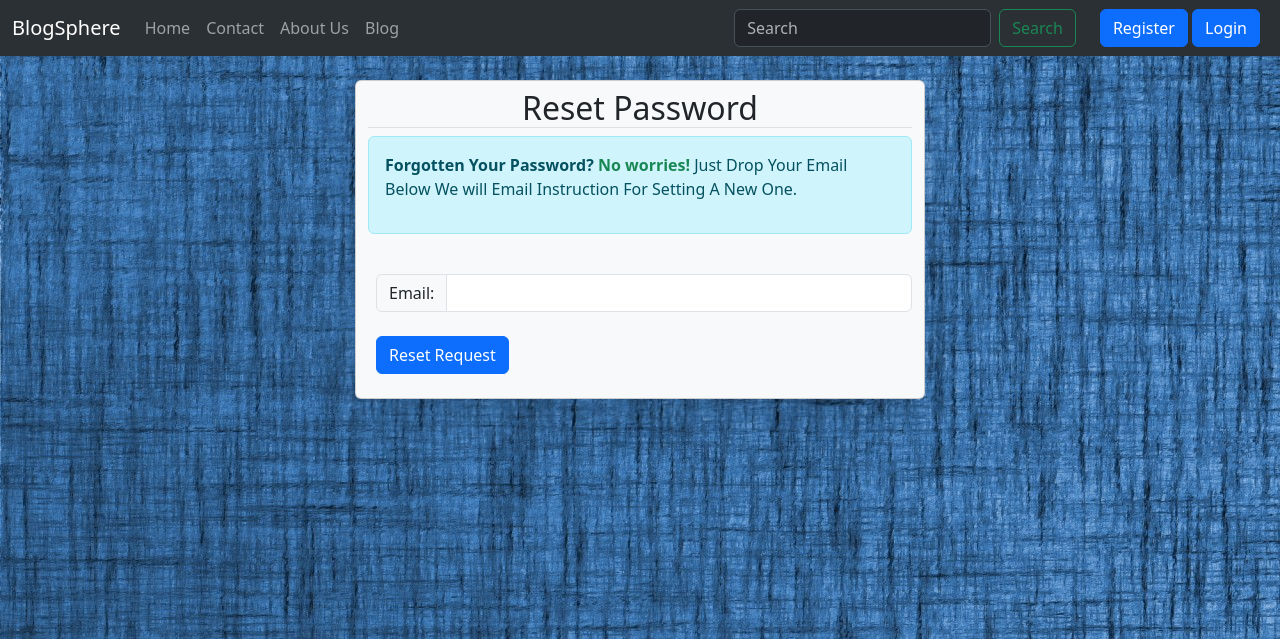
After one commit to PankajSP2019/Blog-App-With-Django, a Django app: page /reset_password_request/ in a window 1280 px wide. The commit adds this page. Shown: the top 639 px of the page. Run offline with Django 4.2, Linux system fonts and the light colour scheme.

Commit message:
first commit

```diff
--- a/django_blog/django_blog/settings.py
+++ b/django_blog/django_blog/settings.py
@@ -72,6 +72,8 @@ INSTALLED_APPS = [
     # 'tinymce'
     # 'blog.apps.BlogConfig'
     # 'home.apps.HomeConfig'
+    # For Re-Captcha
+    # 'captcha',
 ]
 
 MIDDLEWARE = [
--- a/django_blog/home/forms.py
+++ b/django_blog/home/forms.py
@@ -1,8 +1,13 @@
 # Created By - Pankaj Kumar Das
 # For Using Custom Form
 
-from django.contrib.auth.forms import PasswordChangeForm
+from django.contrib.auth.forms import PasswordChangeForm, PasswordResetForm, SetPasswordForm
 from django.forms import PasswordInput
+
+
+# For Re-Captcha Field
+# from captcha.fields import ReCaptchaField
+# from captcha.widgets import ReCaptchaV2Checkbox
 
 
 class PasswordChangeForm(PasswordChangeForm):
@@ -17,10 +22,30 @@ class PasswordChangeForm(PasswordChangeForm):
             elif field_name == 'new_password2':
                 field.widget.attrs.update({'placeholder': 'Confirm New Password'})
 
-# Another Approach
+
+# Another Approach Change Password Form
 class CustomPasswordChangeForm(PasswordChangeForm):
     def __init__(self, *args, **kwargs):
         super().__init__(*args, **kwargs)
 
         for fieldname in ['old_password', 'new_password1', 'new_password2']:
             self.fields[fieldname].widget.attrs = {'class': 'form-control'}
+
+
+class PasswordResetForm(PasswordResetForm):
+    def __init__(self, *args, **kwargs):
+        super().__init__(*args, **kwargs)
+        for field_name, field in self.fields.items():
+            field.widget.attrs.update({'class': 'form-control'})
+            # field.widget.attrs.update({'autocomplete': 'off'})
+
+
+class SetPasswordForm(SetPasswordForm):
+    def __init__(self, *args, **kwargs):
+        super().__init__(*args, **kwargs)
+        for field_name, field in self.fields.items():
+            field.widget.attrs.update({'class': 'form-control'})
+            if field_name == 'new_password1':
+                field.widget.attrs.update({'placeholder': 'Enter New Password'})
+            elif field_name == 'new_password2':
+                field.widget.attrs.update({'placeholder': 'Confirm New Password'})
--- a/django_blog/home/urls.py
+++ b/django_blog/home/urls.py
@@ -22,6 +22,8 @@ urlpatterns = [
     path('author_request_accept/', views.author_request_accept_handle, name="AuthorRequestAcceptHandle"),
     path('author_panel/', views.author_panel, name="AuthorPanel"),
     path('password_change/', views.password_change, name="PasswordChange"),
+    path('reset_password_request/', views.reset_password_request, name="ResetPasswordRequest"),
+    path('reset/<uidb64>/<token>', views.reset_password_confirm, name='ResetPasswordConfirm'),
 
     # Another Approach To Change Password
     # path('password_change/', PasswordChangeView.as_view(
--- a/django_blog/home/views.py
+++ b/django_blog/home/views.py
@@ -2,7 +2,7 @@ from django.shortcuts import render, redirect
 from django.http import HttpResponse, HttpResponseRedirect
 from django.contrib import messages
 from django.contrib.auth.models import User
-from django.contrib.auth import authenticate, login, logout
+from django.contrib.auth import authenticate, login, logout, get_user_model
 from django.contrib.auth.decorators import login_required
 
 # For Give Permission To User
@@ -17,19 +17,23 @@ from blog.models import Post
 
 # For Sending Email, and Verified Email
 from django.conf import settings
-from .token import generate_token
+from .token import generate_token, account_activation_token
 from django.core.mail import EmailMessage, send_mail
 from django.contrib.sites.shortcuts import get_current_site
 from django.template.loader import render_to_string
 from django.utils.http import urlsafe_base64_decode, urlsafe_base64_encode
 from django.utils.encoding import force_bytes, force_str
 
-# For Password Change
-from django.contrib.auth.forms import PasswordChangeForm
+# For Password Change Default Form
+# from django.contrib.auth.forms import PasswordChangeForm, PasswordResetForm, SetPasswordForm
+
 # After Change the Password The Session Is Reset Automatically, Update the Session
 from django.contrib.auth import update_session_auth_hash
+
 # Custom Form For Password Change
-from .forms import PasswordChangeForm
+from .forms import PasswordChangeForm, PasswordResetForm, SetPasswordForm
+
+from typing import Protocol
 
 
 # Create your views here
@@ -408,5 +412,105 @@ def password_change(request):
     return render(request, "home/password_change.html", {'fm': fm})
 
 
+#  For Reset The Password
+def reset_password_request(request):
+    """
+    :param request:
+    :return: Send Email To User's Mail Account, With Some Instruction For Reset The Password
+    """
+    if request.method == 'POST':
+        fm = PasswordResetForm(request.POST)
+        if fm.is_valid():
+            # Fetch Data From From
+            user_email = fm.cleaned_data['email']
+            user = User.objects.filter(email=user_email).first()
+            # user = get_user_model().objects.filter(email=user_email).first()
+
+            if user:
+
+                if not user.is_active:
+                    messages.error(request, "Your are not active user, Please active your account first.")
+                    return redirect('Home')
+
+                # Send Instruction Email To User For Reset Password
+                current_site = get_current_site(request)
+                subject = "Password Reset Request."
+                message = render_to_string('home/password_reset_email_template.html', {
+                    'name': f"{user.first_name} {user.last_name}",
+                    'username': f"{user.username}",
+                    'domain': current_site.domain,
+                    'uid': urlsafe_base64_encode(force_bytes(user.pk)),
+                    'token': generate_token.make_token(user),
+                    'protocol': 'https' if request.is_secure() else 'http'
+                })
+                email = EmailMessage(
+                    subject,
+                    message,
+                    settings.EMAIL_HOST_USER,
+                    [user.email]
+                )
+                email.fail_silently = True
+                # email.send()
+
+                if email.send():
+                    messages.success(request, """
+                        <h4>Password Reset Instruction</h4><hr>
+                        <p>
+                            We've sent you an email with instructions on how to set your password, provided there's an
+                            account associated with the email you entered. You should receive it soon.<br>If you don't
+                            see the email, please double-check that you've entered the email address you used to
+                            register, and take a look in your spam folder.
+                        </p>
+                    """)
+                else:
+                    messages.error(request, "Problem Sending Reset Password Email, <b>SERVER PROBLEM</b>")
+                return redirect('Home')
+            else:
+                messages.error(request, f"""
+                <h4>Email Not Found</h4><hr>
+                <p>{user_email} - This Email Is Not Associate With Any User. Please Try Again.</p>
+                """)
+                return redirect('Home')
+        else:
+            messages.error(request, "Something Went Wrong For Reset The Password. Please Try Again.")
+            return redirect('Home')
+    else:
+        fm = PasswordResetForm()
+
+    return render(request, "home/reset_password_request.html", {'fm': fm})
+
+
+def reset_password_confirm(request, uidb64, token):
+    try:
+        uid = force_str(urlsafe_base64_decode(uidb64))
+        user = User.objects.get(pk=uid)
+    except Exception as e:
+        user = None
+
+    if user is not None and generate_token.check_token(user, token):
+
+       #  print(f"BB*****************{user.password_reset_token_created}")
+        if request.method == 'POST':
+            fm = SetPasswordForm(user, request.POST)
+            if fm.is_valid():
+                fm.save()
+                # print(f"BB*****************{user.password_reset_token_created}")
+                # user.password_reset_token_created = None
+                messages.success(request, "Your New Password Has Been Set Success Fully. Now You Can Login With Your "
+                                          "New Password.")
+                return redirect('Home')
+            else:
+                for error in list(fm.errors.values()):
+                    messages.error(request, error)
+
+        fm = SetPasswordForm(user)
+        return render(request, 'home/password_reset_confirm.html', {'fm': fm})
+    else:
+        messages.error(request, "Link is expired")
+
+    messages.error(request, "Something Went Wrong Reset Your Passwords, Please Try Aging.")
+    return redirect('Home')
+
+
 def check_tiny(request):
     return render(request, "tinyMCE_example.html")
--- a/django_blog/templates/base.html
+++ b/django_blog/templates/base.html
@@ -109,7 +109,7 @@
                     </ul>
                 </div>
                 {% else %}
-                <!-- Register/Login trigger modal -->
+                <!-- Register/Login trigger Button modal -->
                 <div class="mx-2">
                     <button type="button" class="btn btn-primary" data-bs-toggle="modal"
                         data-bs-target="#staticBackdrop-register">
@@ -121,6 +121,7 @@
                         Login
                     </button>
                 </div>
+                <!-- Register/Login trigger Button modal END-->
                 {% endif %}
             </div>
         </li>
@@ -188,8 +189,7 @@
                         </div>
                     </div>
                     <div class="modal-footer">
-                        {% comment %} <button type="button" class="btn btn-secondary"
-                            data-bs-dismiss="modal">Close</button> {% endcomment %}
+                        <a class="link-danger link-offset-2" href="/reset_password_request/">Forget Password?</a>
                         <button type="submit" class="btn btn-primary">Register</button>
                     </div>
                 </form>
@@ -219,8 +219,7 @@
                             placeholder="Place Your Password" required>
                     </div>
                     <div class="modal-footer">
-                        {% comment %} <button type="button" class="btn btn-secondary"
-                            data-bs-dismiss="modal">Close</button> {% endcomment %}
+                        <a class="link-danger link-offset-2" href="/reset_password_request/">Forget Password?</a>
                         <button type="submit" class="btn btn-primary">Login</button>
                     </div>
                 </form>
@@ -279,11 +278,7 @@
                 <form action="" method="post">
                     {% csrf_token %}
 
-                    <div class="container my-2">
-                        {% if fm %}
-                            {{fm.as_p}}
-                        {% endif %}
-                    </div>
+
 
 
                     <div class="modal-body">
--- a/django_blog/templates/home/home.html
+++ b/django_blog/templates/home/home.html
@@ -30,7 +30,7 @@
         {% if messages %} <!-- main condition-->
             {% for message in messages %}
                     <div {% if message.tags %} class="alert alert-{{ message.tags }} alert-dismissible fade show" role="alert" {% endif %}>
-                        <strong>Hello!</strong> {{ message }}
+                        {{ message|safe }}
                         <button type="button" class="btn-close" data-bs-dismiss="alert" aria-label="Close"></button>
                     </div>
             {% endfor %}
--- /dev/null
+++ b/django_blog/templates/home/reset_password_request.html
@@ -0,0 +1,68 @@
+{% extends 'base.html' %}
+
+{% block title %} Change Password {% endblock %}
+{% load static %}
+
+{% block css %}
+<style>
+    body {
+        background-image: url("{% static 'home/b1.jpg' %}");
+    }
+</style>
+{% endblock %}
+
+{% block body %}
+    <div class="container my-4">
+
+
+        <div class="row">
+
+            <!-- Unused Column Section -->
+            <div class="col-md-3"></div>
+
+            <div class="col-md-6 card bg-light rounded shadow-lg">
+                <h2 class="border-bottom my-2 mb-2" style="text-align: center;">Reset Password</h2>
+
+                <div class="alert alert-info" >
+                    <p><b>Forgotten Your Password? <span class="text-success">No worries!</span></b> Just Drop Your Email Below We will Email Instruction For Setting A New One.</p>
+                </div>
+
+                <form method="post">
+                    {% csrf_token %}
+                    <div class="my-4 ms-2">
+
+                        <!-- Show The Field  -->
+                        {% for field in fm %}
+                        <div class="mb-3 input-group" id="outerDiv">
+                            {{ field.label_tag }}
+                            {{ field }}
+                        </div>
+                        {% endfor %}
+                        <!-- Show The Field End -->
+                    </div>
+                    <button type="submit" class="btn btn-primary ms-2 mb-4">Reset Request</button>
+                </form>
+
+            </div>
+
+            <!-- Unused Column Section -->
+            <div class="col-md-3"></div>
+        </div>
+    </div>
+{% endblock %}
+
+{% block script %}
+    <script>
+
+        // Get all <label> elements under the specified <div>
+        var labelElements = document.querySelectorAll("#outerDiv label");
+
+        // Loop through each <label> element and add a class
+        labelElements.forEach(function (label) {
+            label.classList.add("input-group-text");
+        });
+    </script>
+{% endblock %}
+
+
+{% block footer %} {% endblock %}
```
Also changed, not shown: django_blog/home/token.py (+11 -0 lines), django_blog/templates/home/password_reset_confirm.html (added, +109 -0 lines), django_blog/templates/home/password_reset_email_template.html (added, +21 -0 lines), django_blog/db.sqlite3.
